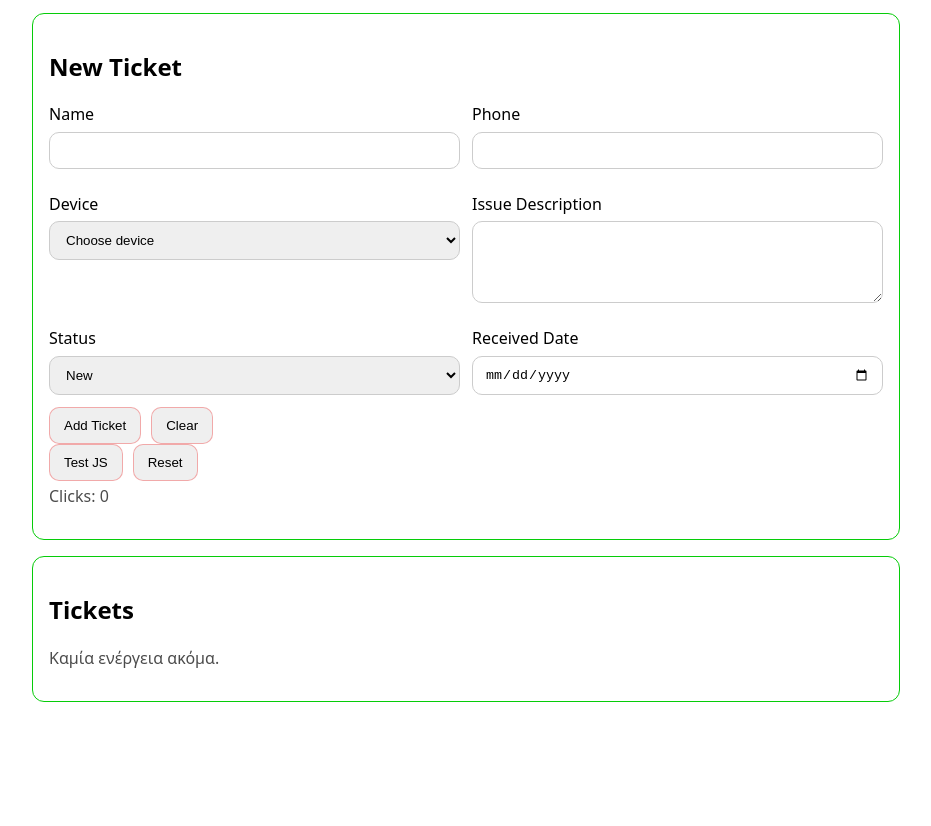
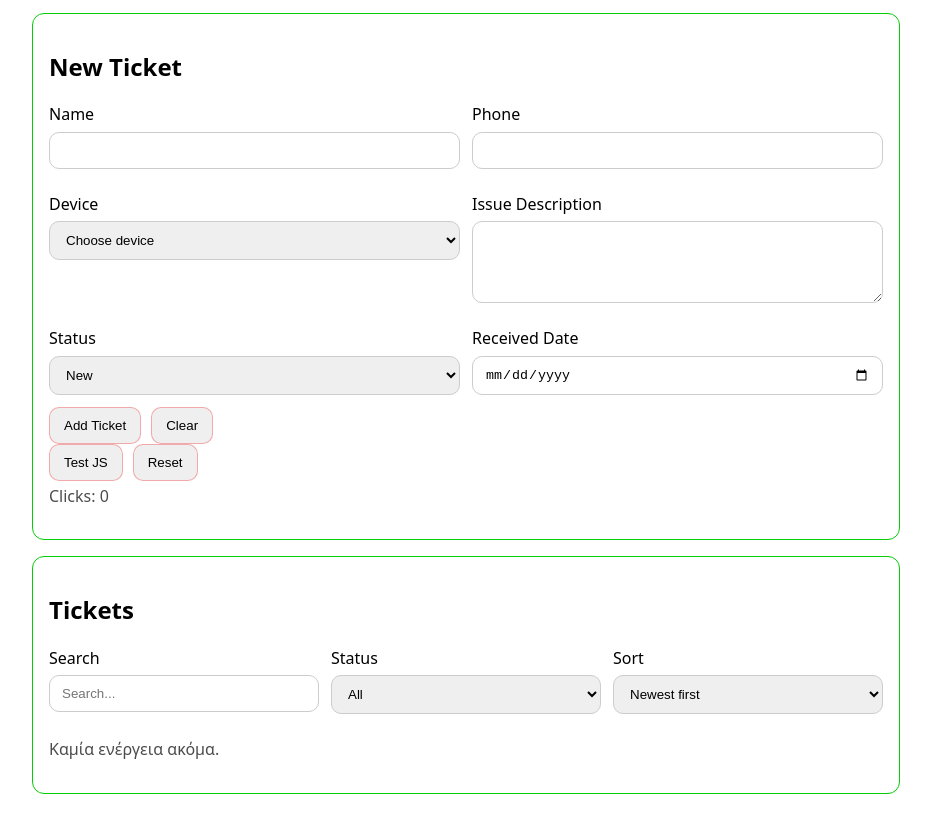
Before and after one commit to kosmolazaros/repair-ticket-lite, a plain HTML site: page index.html in a window 1280 px wide. Shown: the part 161-987 px from the top of the page, without its empty margins (174-1105 px from the left). Before the commit the page ends 895 px from the top, so only its background shows below. Drawn offline with Linux system fonts and the light colour scheme.

Commit message:
day2: form + toolbar + clean structure

```diff
--- a/index.html
+++ b/index.html
@@ -107,6 +107,37 @@
       <section class="card">
         <h2>Tickets</h2>
 
+        <div class="toolbar">
+          <div class="form-group">
+            <label for="searchInput">Search</label>
+            <input
+              id="searchInput"
+              name="search"
+              type="text"
+              placeholder="Search..."
+            />
+          </div>
+
+          <div class="form-group">
+            <label for="statusFilter">Status</label>
+            <select id="statusFilter" name="statusFilter">
+              <option value="">All</option>
+              <option value="new">New</option>
+              <option value="in_progress">In Progress</option>
+              <option value="ready">Ready</option>
+              <option value="delivered">Delivered</option>
+            </select>
+          </div>
+
+          <div class="form-group">
+            <label for="sortBy">Sort</label>
+            <select id="sortBy" name="sortBy">
+              <option value="newest">Newest first</option>
+              <option value="oldest">Oldest first</option>
+            </select>
+          </div>
+        </div>
+
         <div id="ticketsList" class="tickets-list">
           <p class="muted">Καμία ενέργεια ακόμα.</p>
         </div>
```
